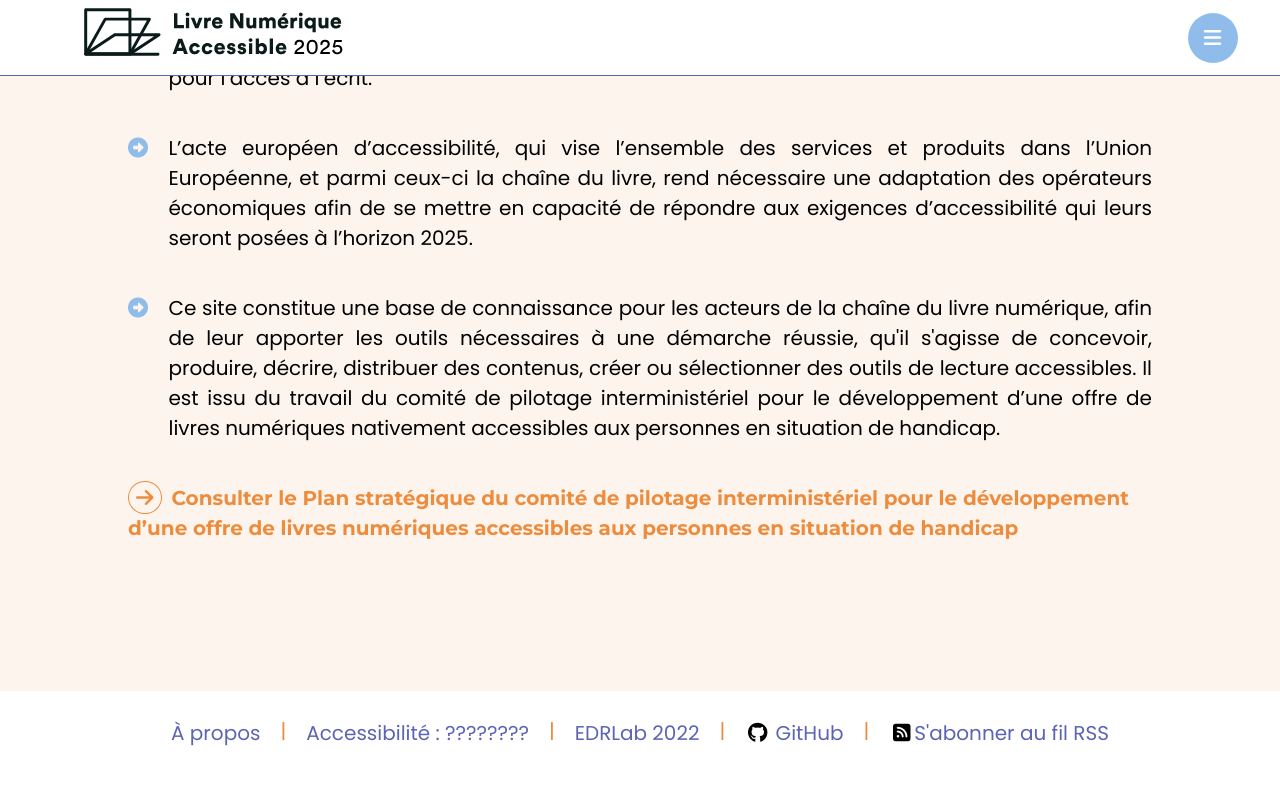
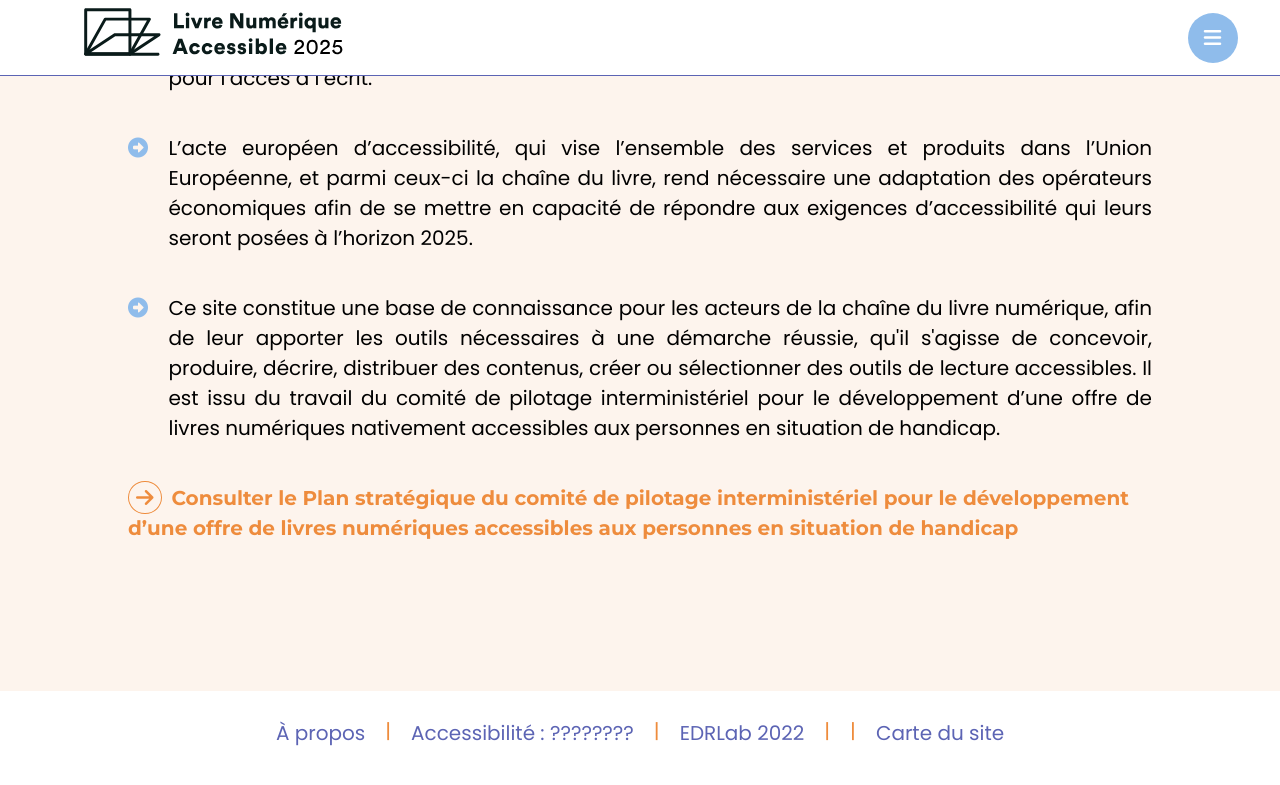
Before and after one commit to edition-accessible/lina25, a Jekyll site: the page built from index.markdown, in a window 1280 px wide and 900 px high, scrolled down 1813 px. Shown: the top 785 px of the window. Built offline with Jekyll 4.4.1, drawn with Linux system fonts in a browser that asks for light colours; nearby versions of some CDN libraries.

Commit message:
Update footer.html

```diff
--- a/_includes/footer.html
+++ b/_includes/footer.html
@@ -8,20 +8,20 @@
         <span aria-hidden="true">|</span>
         <li><a href="https://edrlab.org/">EDRLab 2022</a></li>
         <span aria-hidden="true">|</span>
-        <li id="GH">
+        <!-- <li id="GH">
             <a
                 href="https://github.com/edition-accessible/lina25"
                 rel="nofollow noopener noreferrer"
             >
                 <i class="fab fa-fw fa-github" aria-hidden="true"></i>
-                <span>GitHub</span>
+                <span>Sources</span>
             </a>
-        </li>
+        </li> -->
         <span aria-hidden="true">|</span>
         <li id="RSS">
             <a href="/feed.xml"
-                ><i class="fas fa-fw fa-rss-square" aria-hidden="true"></i
-                ><span>S'abonner au fil RSS</span></a
+                ><i class="fa-map-signs" aria-hidden="true"></i
+                ><span>Carte du site</span></a
             ><!--TODO-->
         </li>
     </ul>
```
